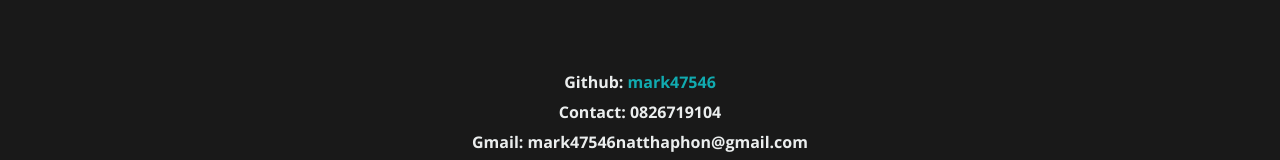
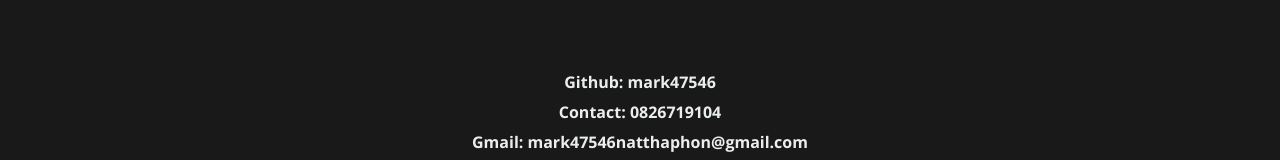
Before and after one commit to mark47546/my-resume, a React (Create React App) app: page / in a window 1280 px wide. Shown: the part 3052-3212 px from the top of the page. Built offline with nearby package versions, Linux system fonts and the light colour scheme.

Commit message:
update project link

```diff
--- a/src/components/ContactUs.js
+++ b/src/components/ContactUs.js
@@ -8,7 +8,7 @@ export default class ContactUs extends Component{
                     <div className='row' >
                             <div className='widget'>
                                 <h4>
-                                    Github: <a href='https://github.com/mark47546'>{resumeData.githubId}</a>
+                                    Github: {resumeData.githubId}
                                 </h4>
                                 <h4>
                                     Contact: {resumeData.telephoneNum}
--- a/src/components/Footer.js
+++ b/src/components/Footer.js
@@ -10,7 +10,7 @@ export default class Footer extends Component {
                             {
                                 resumeData.socialLinks&&resumeData.socialLinks.map((item)=>{
                                     return(
-                                        <li>
+                                        <li key={item.name}>
                                             <a href={item.url}>
                                                 <i className = {item.className} />
                                             </a>
--- a/src/components/Portfolio.js
+++ b/src/components/Portfolio.js
@@ -11,20 +11,17 @@ let resumeData = this.props.resumeData;
                     {
                         resumeData.portfolio && resumeData.portfolio.map((item)=>{
                             return(
-                        <div className='columns portfolio-item'>
+                                <div className='columns portfolio-item' key={item.name}>
+                                    <a href={item.link} target="_blank">
                                         <div className='item-wrap' >
-                                <a href={item.link} key={item}>
                                             <img src={item.imgurl} className='item-img'/>
                                             <div className='overlay'>
                                                 <div className='portfolio-item-meta'>
-
                                                         <h5>{item.name}</h5>
                                                 </div>
                                             </div>
-                                        {/* <h5>{item.description}</h5> */}
+                                        </div>
                                     </a>
-
-                            </div>
                                 </div>
                             )
                         })
```
Lines whose indentation alone changed are shown as unchanged.
